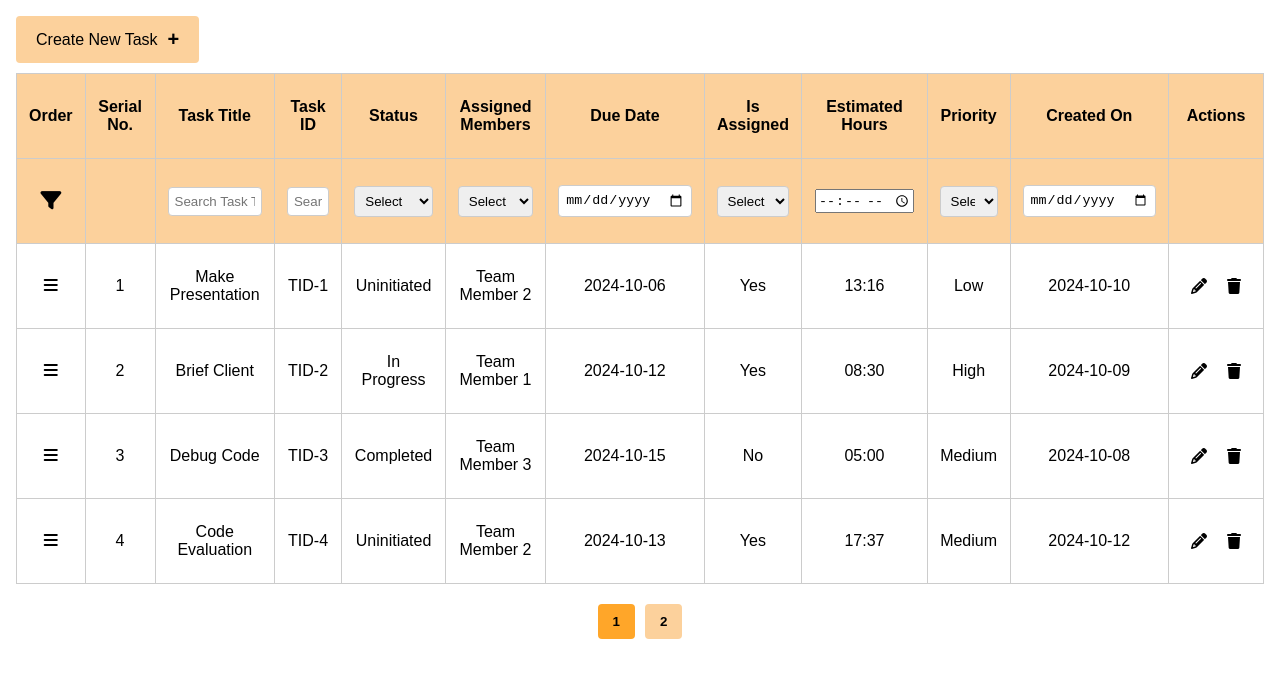
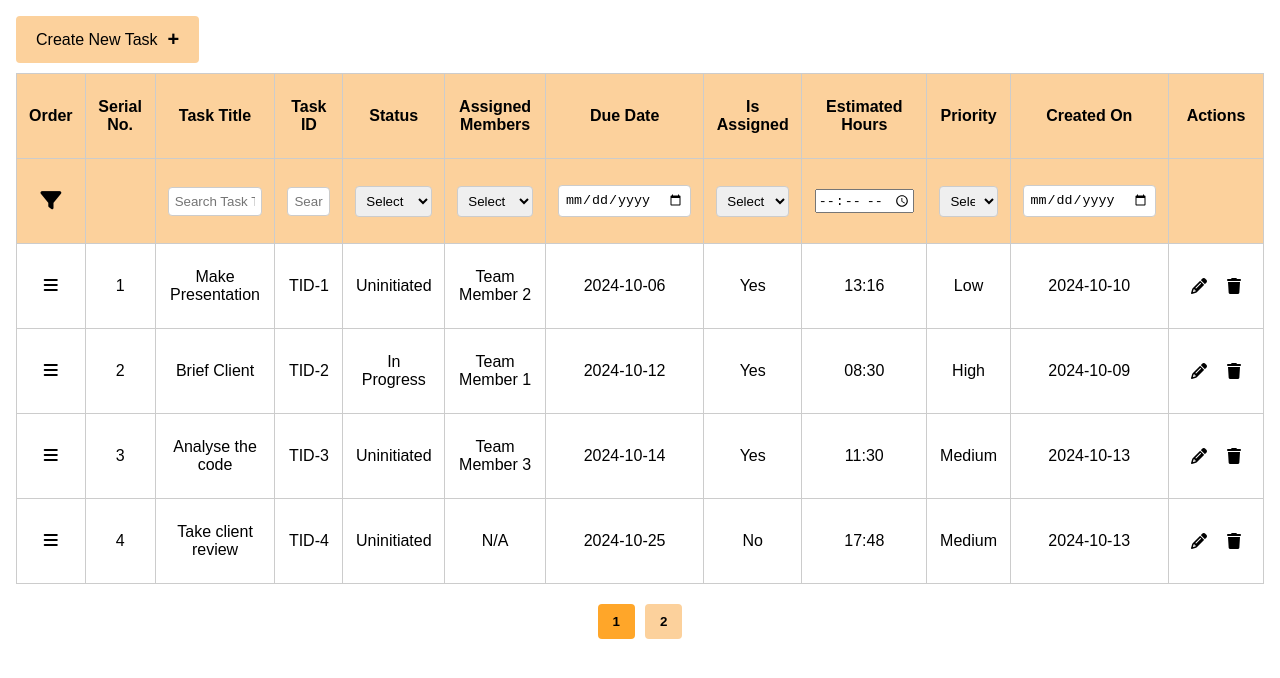
Before and after one commit to oshanpandit/handySolver-task, a React (Vite) app: page / in a window 1280 px wide. Shown: the top 678 px of the page. Built offline with nearby package versions, Linux system fonts and the light colour scheme; data requests are answered from the project's data file.

Commit message:
filteration logic updated

```diff
--- a/data/db.json
+++ b/data/db.json
@@ -24,36 +24,47 @@
     },
     {
       "id": "TID-3",
-      "title": "Debug Code",
-      "status": "Completed",
+      "title": "Analyse the code",
+      "status": "Uninitiated",
       "assignedMember": "Team Member 3",
-      "dueDate": "2024-10-15",
-      "isAssigned": "No",
-      "estimatedHours": "05:00",
+      "dueDate": "2024-10-14",
+      "isAssigned": "Yes",
+      "estimatedHours": "11:30",
       "priorityType": "Medium",
-      "creationDate": "2024-10-08"
+      "creationDate": "2024-10-13"
     },
     {
       "id": "TID-4",
-      "title": "Code Evaluation",
+      "title": "Take client review",
       "status": "Uninitiated",
-      "assignedMember": "Team Member 2",
-      "dueDate": "2024-10-13",
-      "isAssigned": "Yes",
-      "estimatedHours": "17:37",
+      "assignedMember": "N/A",
+      "dueDate": "2024-10-25",
+      "isAssigned": "No",
+      "estimatedHours": "17:48",
       "priorityType": "Medium",
-      "creationDate": "2024-10-12"
+      "creationDate": "2024-10-13"
     },
     {
       "id": "TID-5",
-      "title": "New Updated Task",
-      "status": "N/A",
-      "assignedMember": "N/A",
-      "dueDate": "2024-10-13",
-      "isAssigned": "N/A",
-      "estimatedHours": "04:30",
-      "priorityType": "Medium",
-      "creationDate": "2024-10-12"
+      "title": "Do changes",
+      "status": "Uninitiated",
+      "assignedMember": "Team Member 1",
+      "dueDate": "2024-10-26",
+      "isAssigned": "Yes",
+      "estimatedHours": "23:43",
+      "priorityType": "High",
+      "creationDate": "2024-10-13"
+    },
+    {
+      "id": "TID-6",
+      "title": "Upload final code",
+      "status": "In Progress",
+      "assignedMember": "Team Member 2",
+      "dueDate": "2024-10-27",
+      "isAssigned": "Yes",
+      "estimatedHours": "23:43",
+      "priorityType": "High",
+      "creationDate": "2024-10-13"
     }
   ]
 }
--- /dev/null
+++ b/src/Components/Filters.jsx
@@ -0,0 +1,70 @@
+const Filters=({filterPipe})=>{
+    return(
+        <>
+                <tr>
+                      <td>
+                        <i className="fa-solid fa-filter filter-icon"></i>
+                      </td>
+                      <td></td>
+                      <td>
+                        <input
+                          type="text"
+                          placeholder="Search Task Title"
+                          onChange={(event) => filterPipe('title', event.target.value)}
+                        />
+                      </td>
+                      <td>
+                        <input
+                          type="text"
+                          placeholder="Search ID"
+                          onChange={(event) => filterPipe('id', event.target.value)}
+                        />
+                      </td>
+                      <td>
+                        <select onChange={(event) => filterPipe('status', event.target.value)}>
+                          <option>Select</option>
+                          <option>Uninitiated</option>
+                          <option>In Progress</option>
+                          <option>Completed</option>
+                        </select>
+                      </td>
+                      <td>
+                        <select onChange={(event) => filterPipe('assignedMember', event.target.value)}>
+                          <option>Select</option>
+                          <option>Team Member 1</option>
+                          <option>Team Member 2</option>
+                          <option>Team Member 3</option>
+                          <option>Team Member 4</option>
+                        </select>
+                      </td>
+                      <td>
+                        <input type="date" onChange={(event) => filterPipe('dueDate', event.target.value)} />
+                      </td>
+                      <td>
+                        <select onChange={(event) => filterPipe('isAssigned', event.target.value)}>
+                          <option>Select</option>
+                          <option>Yes</option>
+                          <option>No</option>
+                        </select>
+                      </td>
+                      <td>
+                        <input type="time" placeholder="Hours" />
+                      </td>
+                      <td>
+                        <select onChange={(event) => filterPipe('priorityType', event.target.value)}>
+                          <option>Select</option>
+                          <option>Low</option>
+                          <option>Medium</option>
+                          <option>High</option>
+                        </select>
+                      </td>
+                      <td>
+                        <input type="date" onChange={(event) => filterPipe('creationDate', event.target.value)} />
+                      </td>
+                      <td></td>
+                    </tr>
+        </>
+    )
+}
+
+export default Filters;
--- a/src/Components/Table.jsx
+++ b/src/Components/Table.jsx
@@ -2,11 +2,14 @@ import React from "react";
 import { getTaskList } from "../http";
 import { DragDropContext, Droppable, Draggable } from 'react-beautiful-dnd';
 import { useEffect,useState } from "react";
+import Filters from "./Filters";
 import './Table.scss'
+
 const Table=({taskList,setTaskList})=>{
-    const [currentPage, setCurrentPage] = useState(1);
-    const [currentTaskList, setCurrentTaskList] = useState([]);
+    const [currentPage, setCurrentPage] = useState(1); //stores the value of current page
+    const [currentTaskList, setCurrentTaskList] = useState([]);   //currentlist shows the list in accordance to the paginated task
     const [isFiltering, setIsFiltering] = useState(false); // For tracking if filtering is applied
+    // made to check the current applied filters
     const [filters, setFilters] = useState({
       assignedMember: '',
       creationDate: '',
@@ -23,19 +26,18 @@ const Table=({taskList,setTaskList})=>{
         const getTasks = async () => {
           const resp = await getTaskList();
           setTaskList(resp);
-          paginateTasks(resp, currentPage);
         };
         getTasks();
-      }, [currentPage]);
+      }, []);
 
       useEffect(()=>{
-          paginateTasks(taskList,currentPage);
-      },[taskList]);
+        paginateTasks(taskList,currentPage);
+      },[taskList,currentPage]);
 
       const handleDragEnd = async (result) => {
 
         if (!result.destination) {
-          return; // Dropped outside the list
+          return;
         }
 
         const startIndex = (currentPage - 1) * itemsPerPage;
@@ -46,14 +48,7 @@ const Table=({taskList,setTaskList})=>{
         const [movedTask] = reorderedTasks.splice(sourceIndex, 1);
         reorderedTasks.splice(destinationIndex, 0, movedTask);
 
-        setTaskList(reorderedTasks);
-
-        // If no filters, paginate the tasks
-        if (!isFiltering) {
-          paginateTasks(reorderedTasks, currentPage);
-        } else {
-          setCurrentTaskList(reorderedTasks); // Show filtered results without pagination
-        }
+         setTaskList(reorderedTasks);
       };
 
       const paginateTasks = (tasks, page) => {
@@ -80,7 +75,7 @@ const Table=({taskList,setTaskList})=>{
           const filteredTasks = taskList.filter((task) => {
             return Object.keys(currentFilters).every((key) => {
               if (currentFilters[key] === '' || currentFilters[key] === 'Select') {
-                return true; // Skip this filter if it's not set
+                return true; // Skip this filter if it's not set i.e no filteraion
               }
               return task[key].toString().toLowerCase().includes(currentFilters[key].toString().toLowerCase());
             });
@@ -100,7 +95,7 @@ const Table=({taskList,setTaskList})=>{
     return(
         <>
         <div className="task-table">
-          <DragDropContext onDragEnd={handleDragEnd}>
+          <DragDropContext onDragEnd={!isFiltering?handleDragEnd:null}>
             <Droppable droppableId="droppable">
               {(provided) => (
                 <table ref={provided.innerRef} {...provided.droppableProps}>
@@ -119,68 +114,7 @@ const Table=({taskList,setTaskList})=>{
                       <th>Created On</th>
                       <th>Actions</th>
                     </tr>
-                    <tr>
-                      <td>
-                        <i className="fa-solid fa-filter filter-icon"></i>
-                      </td>
-                      <td></td>
-                      <td>
-                        <input
-                          type="text"
-                          placeholder="Search Task Title"
-                          onChange={(e) => filterPipe('title', e.target.value)}
-                        />
-                      </td>
-                      <td>
-                        <input
-                          type="text"
-                          placeholder="Search ID"
-                          onChange={(event) => filterPipe('id', event.target.value)}
-                        />
-                      </td>
-                      <td>
-                        <select onChange={(e) => filterPipe('status', e.target.value)}>
-                          <option>Select</option>
-                          <option>Uninitiated</option>
-                          <option>In Progress</option>
-                          <option>Completed</option>
-                        </select>
-                      </td>
-                      <td>
-                        <select onChange={(event) => filterPipe('assignedMember', event.target.value)}>
-                          <option>Select</option>
-                          <option>Team Member 1</option>
-                          <option>Team Member 2</option>
-                          <option>Team Member 3</option>
-                          <option>Team Member 4</option>
-                        </select>
-                      </td>
-                      <td>
-                        <input type="date" onChange={(event) => filterPipe('dueDate', event.target.value)} />
-                      </td>
-                      <td>
-                        <select onChange={(event) => filterPipe('isAssigned', event.target.value)}>
-                          <option>Select</option>
-                          <option>Yes</option>
-                          <option>No</option>
-                        </select>
-                      </td>
-                      <td>
-                        <input type="time" placeholder="Hours" />
-                      </td>
-                      <td>
-                        <select onChange={(event) => filterPipe('priorityType', event.target.value)}>
-                          <option>Select</option>
-                          <option>Low</option>
-                          <option>Medium</option>
-                          <option>High</option>
-                        </select>
-                      </td>
-                      <td>
-                        <input type="date" onChange={(event) => filterPipe('creationDate', event.target.value)} />
-                      </td>
-                      <td></td>
-                    </tr>
+                    <Filters filterPipe={filterPipe}></Filters>
                   </thead>
                   <tbody>
                     {currentTaskList.length === 0 ? (
@@ -195,6 +129,7 @@ const Table=({taskList,setTaskList})=>{
                               <td {...provided.dragHandleProps}>
                                 <i className="fa-solid fa-bars"></i>
                               </td>
+                              {/* if pagination applied then show the relative order like (1,2,3) else show paginated one */}
                               <td>{isFiltering ? index + 1 : index + 1 + (currentPage - 1) * itemsPerPage}</td>
                               <td>{item.title}</td>
                               <td>{item.id}</td>
--- a/src/index.scss
+++ b/src/index.scss
@@ -3,33 +3,3 @@ body {
   font-family: sans-serif;
   padding: 1rem;
 }
-
-.task-container {
-  .task-header {
-    display: flex;
-    justify-content: flex-start;
-    margin-bottom: 10px;
-
-    .create-task-btn {
-      display: flex;
-      align-items: center;
-      background-color: #FCD19C; /* Orange shade */
-      color: black;
-      padding: 12px 20px;
-      border: none;
-      border-radius: 4px;
-      cursor: pointer;
-      font-size: 16px;
-
-      .plus-icon {
-        font-size: 20px;
-        margin-left: 10px;
-        font-weight: bold;
-      }
-
-      &:hover {
-        background-color: #FFF2DF;
-      }
-    }
-  }
-}
```
